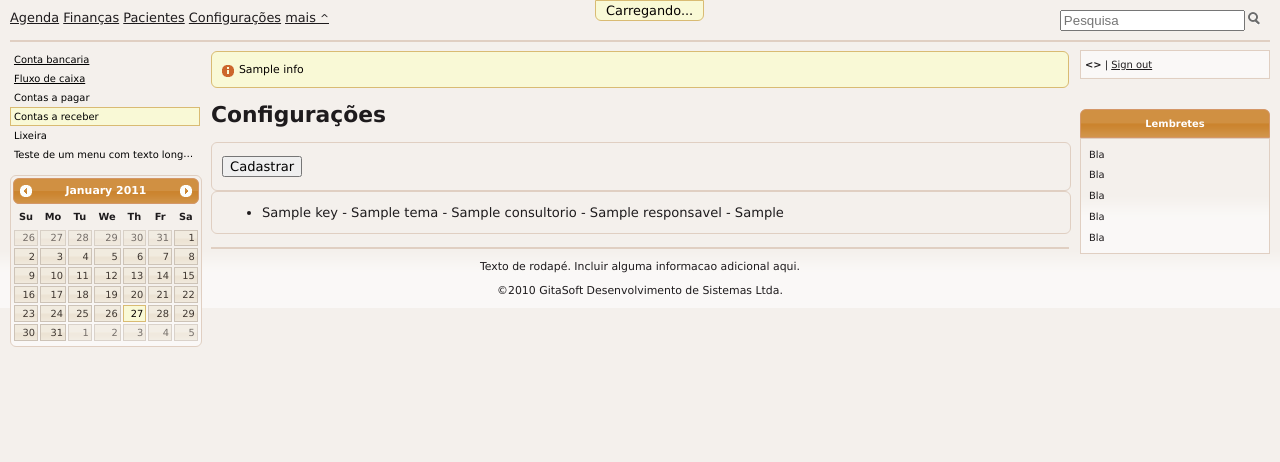
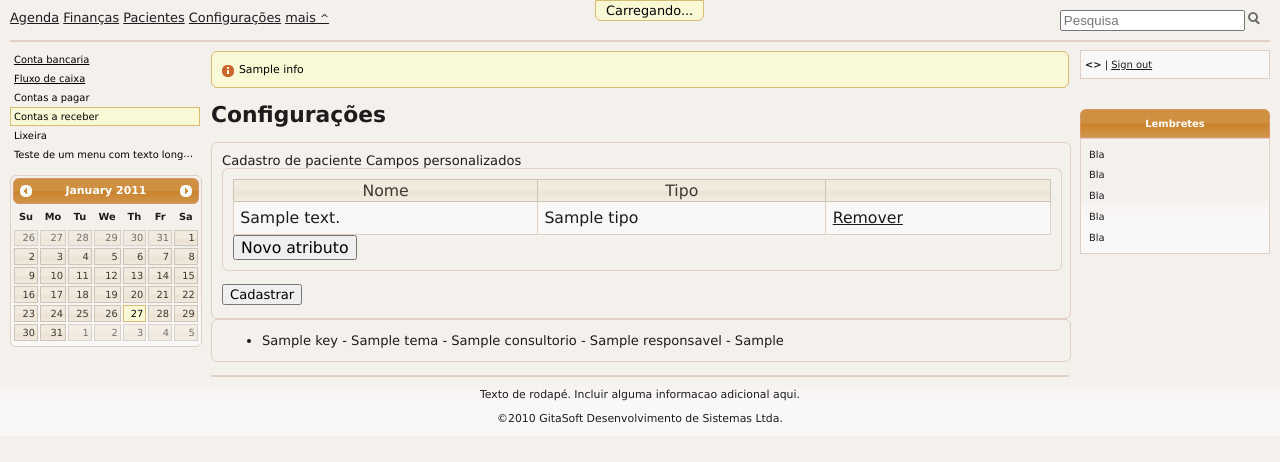
Before and after one commit to giovanefreitas/gitasoftweb, a Django app: template templates/conf/conf.html in a window 1280 px wide. Shown: the top 462 px of the page. Run offline with Django 3.2, Linux system fonts and the light colour scheme; the template is opened without the code that fills it: most values are stand-ins (such as "Sample title", 1, 10 or a date in 2020).

Commit message:
Criando configuração de atributos extras para o cadastro de paciente.

```diff
--- a/templates/base.html
+++ b/templates/base.html
@@ -268,9 +268,6 @@
         });
         </script>
 
-    {% block preload_js %}
-    {% endblock %}
-
     {% block extra-head %}{% endblock %}
 
     </head>
--- a/templates/conf/conf.html
+++ b/templates/conf/conf.html
@@ -1,5 +1,29 @@
 {% extends 'base.html' %}
 {% block title %}Pacientes{% endblock %}
+
+{% block extra-head %}
+<script type="text/javascript">
+  jQuery(function(){
+    jQuery.template( 'atributoTemplate',
+      '<tr>' +
+        '<td class="ui-widget-content"><input type="text" name="nome_atributo_paciente"></td>' +
+        '<td class="ui-widget-content"><select name="tipo_atributo_paciente">' +
+            '<option value="TEXT">Texto</option>' +
+            '<option value="INT">N&uacute;mero</option>' +
+            '<option value="DATE">Data</option>' +
+            '<option value="TIME">Hora</option>' +
+          '</select></td>' +
+        '<td class="ui-widget-content">' +
+          '<a href="#" class="ui-icon ui-icon-trash" onclick="jQuery(this).parent().parent().remove()">Remover</a>' +
+        '</td>' +
+       '</tr>' );
+  });
+
+  function novoAtributo(idTabela){
+    jQuery.tmpl( 'atributoTemplate' ).appendTo( '#' + idTabela + ' tbody' );
+  }
+</script>
+{% endblock %}
 
 {% block content %}
 <h1>Configura&ccedil;&otilde;es</h1>
@@ -8,6 +32,35 @@
   <div class="ui-form-content">
     <form action="{% url gitasoft.conf.views.conf %}" method="post" accept-charset="utf-8">
       {{ form }}
+      <div>
+        <span>Cadastro de paciente</span>
+        <span>Campos personalizados</span>
+        <div class="ui-form ui-widget-content ui-corner-all">
+          <div class="ui-form-content">
+            <div class="ui-grid">
+               <table id="atributos-paciente" class="ui-widget-content ui-grid-content">
+                 <thead>
+                   <tr class="ui-widget-header ">
+                     <th class="ui-state-default" >Nome</th>
+                     <th class="ui-state-default" >Tipo</th>
+                     <th class="ui-state-default" ></th>
+                   </tr>
+                 </thead>
+                 <tbody>
+                 {% for atributo in conf.atributos_paciente %}
+                   <tr>
+                     <td class="ui-widget-content">{{ atributo.descricao }}</td>
+                     <td class="ui-widget-content">{{ atributo.tipo }} </td>
+                     <td class="ui-widget-content"><a href="#" onclick="jQuery(this).parent().parent().remove()">Remover</a></td>
+                   </tr>
+                 {% endfor %}
+                 </tbody>
+               </table>
+               <button onclick="novoAtributo('atributos-paciente')" type="button">Novo atributo</button>
+            </div>
+          </div>
+        </div>
+      </div>
       <p><input type="submit" value="Cadastrar"/></p>
     </form>
   </div>
```
